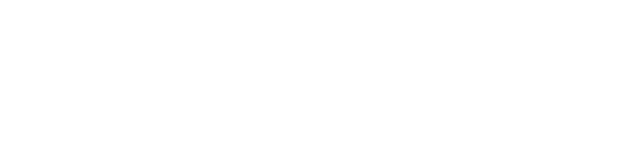
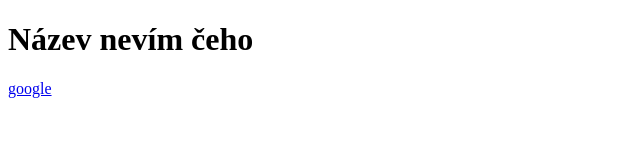
Before and after one commit to mares-mar/HTML-CSS, a plain HTML site: page uvod/index.html in a window 1280 px wide. Shown: the whole page, without its empty margins (0-640 px from the left). Drawn offline with Linux system fonts and the light colour scheme.

Commit message:
linknutí css

```diff
--- a/uvod/index.html
+++ b/uvod/index.html
@@ -3,10 +3,16 @@
 <head>
     <meta charset="UTF-8">
     <meta name="viewport" content="width=device-width, initial-scale=1.0">
+    <link rel="stylesheet" href="style.css">
     <title>Document</title>
 </head>
 <body>
 
+    <h1>
+        Název nevím čeho
+    </h1>
+
+    <a href="google.com">google</a>
 
 
 
```
Also changed, not shown: uvod/style.css (added).
